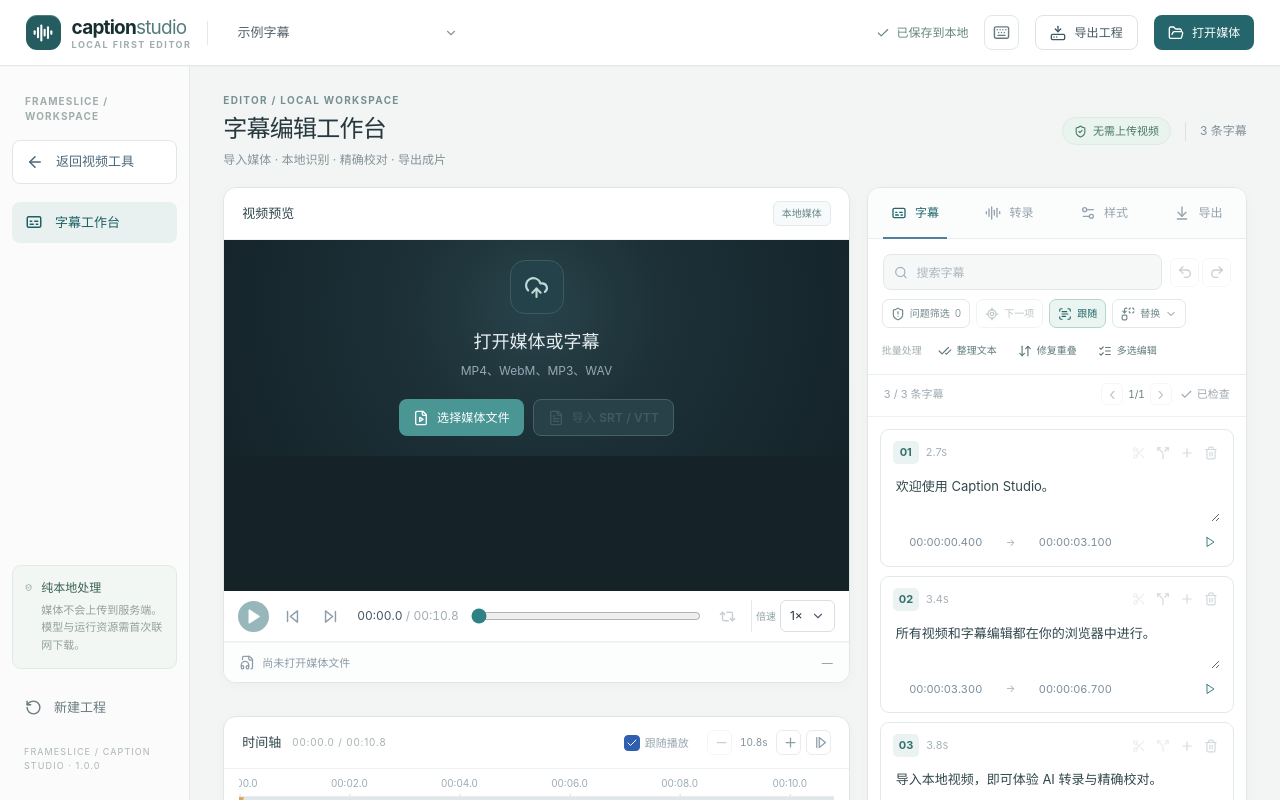
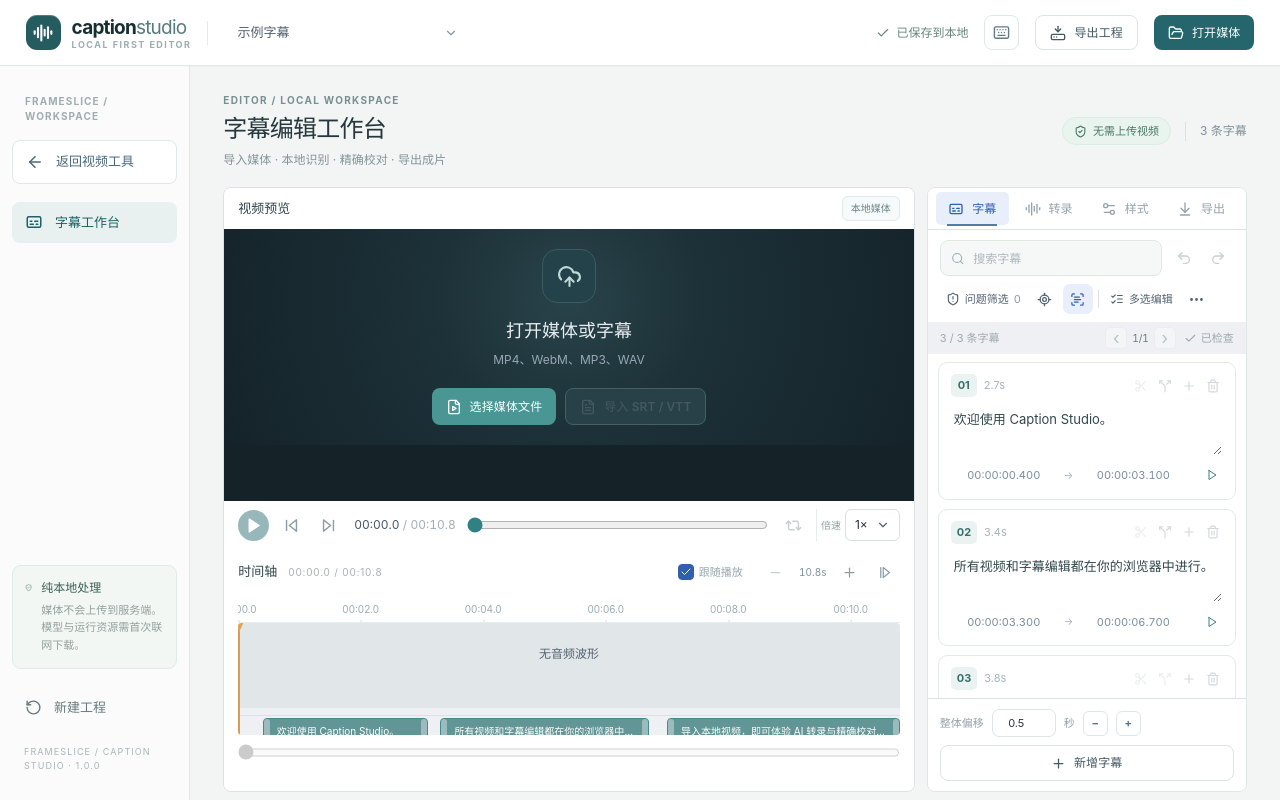
Before and after one commit to weepwood/FrameSlice, a React (Vite) app in the folder apps/caption-studio/: page / in a window 1280 px wide. Both pictures are taken after a click on the button "加载示例字幕". Shown: the top 800 px of the page. Built offline with nearby package versions, Linux system fonts and the light colour scheme.

Commit message:
重构字幕工作台布局并复用开源校对工具组件

```diff
--- a/apps/caption-studio/src/App.tsx
+++ b/apps/caption-studio/src/App.tsx
@@ -372,7 +372,7 @@ export default function App({embedded=false}:{embedded?:boolean}={}){
         }
         {error&&<div className="error-banner" role="alert"><AlertTriangle size={16}/><span>{error}</span><button aria-label="关闭错误提示" onClick={()=>setError('')}><X size={16}/></button></div>}
         {mediaMissing&&<div className="notice-banner"><Info size={16}/>已恢复字幕工程，但媒体文件不会自动保存。请重新打开「{originalMediaName}」以继续视频预览。</div>}
-        <div className="content-grid">
+        <div className="content-grid caption-editor-layout">
           <div className="main-column">
             <section className="video-panel surface">
               <div className="section-title"><div><strong>视频预览</strong></div><span className="chip">{isVideo?'视频':'本地媒体'}</span></div>
@@ -398,7 +398,7 @@ export default function App({embedded=false}:{embedded?:boolean}={}){
                 <button className={`icon-btn loop-button ${loopSelected?'active':''}`} disabled={!selectedCue||!file} aria-pressed={loopSelected} title="循环播放已选字幕" aria-label="循环播放选中字幕" onClick={()=>{if(!loopSelected&&selectedCue)seek(selectedCue.start);setLoopSelected(v=>!v)}}><Repeat2 size={17}/></button>
                 <label className="speed-control"><span>倍速</span><CaptionSelect label="播放速度" value={playbackRate} onChange={setPlaybackRate} options={[.5,.75,1,1.25,1.5,2].map(value=>({value,label:value+"×"}))}/></label>
               </div>
-              <div className="media-info"><div><FileAudio size={15}/><span>{file?.name??'尚未打开媒体文件'}</span></div><span>{file?sizeText(file.size):'—'}</span></div>
+              {file&&<div className="media-info"><div><FileAudio size={15}/><span>{file?.name??'尚未打开媒体文件'}</span></div><span>{sizeText(file.size)}</span></div>}
             </section>
             <Timeline intervalIndex={intervals} duration={effectiveDuration} cues={cues} peaks={peaks} time={time} selectedId={selectedId} onSeek={seek} onSelect={id=>{setSelectedId(id);const index=cueIndex.get(id);if(index!==undefined){setQuery('');setOnlyIssues(false);setIssueKind('all');setCuePage(Math.floor(index/100));setTab('cues')}}} onUpdate={updateCue}/>
 
@@ -429,16 +429,16 @@ export default function App({embedded=false}:{embedded?:boolean}={}){
               {transcriber.state.phase==='error'&&<div className="task-status failed"><AlertTriangle size={15}/>{transcriber.state.message}</div>}
             </section>
             </Tabs.Panel>
-            <Tabs.Panel value="cues" className="caption-tab-content">
-              <div className="side-tools"><div className="subtitle-search"><Search size={15}/><input ref={searchInput} placeholder="搜索字幕" aria-label="搜索字幕" value={query} onChange={e=>changeQuery(e.target.value)}/></div><div className="history-buttons"><button className="icon-btn" disabled={!canUndo} onClick={undo} title="撤销 (Ctrl+Z)"><Undo2 size={16}/></button><button className="icon-btn" disabled={!canRedo} onClick={redo} title="重做"><Redo2 size={16}/></button></div></div>
+            <Tabs.Panel value="cues" className="caption-tab-content caption-cues-panel">
+              {(cues.length>0||canUndo||canRedo)&&<div className="side-tools"><div className="subtitle-search"><Search size={15}/><input ref={searchInput} placeholder="搜索字幕" aria-label="搜索字幕" value={query} onChange={e=>changeQuery(e.target.value)}/></div><div className="history-buttons"><button className="icon-btn" disabled={!canUndo} onClick={undo} title="撤销 (Ctrl+Z)"><Undo2 size={16}/></button><button className="icon-btn" disabled={!canRedo} onClick={redo} title="重做"><Redo2 size={16}/></button></div></div>}
               <ReviewTools cues={cues} query={query} onlyIssues={onlyIssues} followPlayback={followPlayback} selectedId={selectedId}
                 review={review} visibleCues={shown} batchMode={batchMode} onOpenBatch={()=>{setBatchMode(true);setFollowPlayback(false)}} onToggleIssues={changeIssueFilter} onFollowPlayback={setFollowPlayback} onNavigate={reviewNavigate} onChange={setCues}/>
               {onlyIssues&&<div className="cue-quality-tools"><CaptionSelect label="字幕问题类型" value={issueKind} options={[{value:'all',label:'全部问题 · '+review.affected},...(Object.entries(issueNames) as [Issue,string][]).map(([value,label])=>({value,label:label+' · '+review.counts[value]}))]} onChange={value=>{setIssueKind(value);setCuePage(0)}}/><button className="review-chip" onClick={exportQuality}>导出质量报告</button></div>}
               {batchMode&&<BatchCueTools cues={cues} page={pageCues} shown={shown} selected={batchIds} onSelect={setBatchIds} onChange={setCues} onClose={closeBatch}/>}
 
-              <div className="cue-stats"><span>{shown.length} / {cues.length} 条字幕</span><div className="cue-pagination"><button disabled={currentPage===0} title="上一页字幕" aria-label="上一页字幕" onClick={()=>browsePage(currentPage-1)}>‹</button>{pageCount>1?<label className="cue-page-jump"><input aria-label="字幕页码" inputMode="numeric" value={pageDraft??String(currentPage+1)} onChange={e=>setPageDraft(e.target.value)} onBlur={commitPage} onKeyDown={e=>{if(e.key==='Enter')e.currentTarget.blur();if(e.key==='Escape')setPageDraft(null)}}/><span>/{pageCount}</span></label>:<span>1/1</span>}<button disabled={currentPage>=pageCount-1} title="下一页字幕" aria-label="下一页字幕" onClick={()=>browsePage(currentPage+1)}>›</button></div><span className={problemCount?'issue-count':''}>{problemCount?<AlertTriangle size={13}/>:<Check size={13}/>} {cues.length?(problemCount?problemCount+' 项问题':'已检查'):'—'}</span></div>
+              {cues.length>0&&<div className="cue-stats"><span>{shown.length} / {cues.length} 条字幕</span><div className="cue-pagination"><button disabled={currentPage===0} title="上一页字幕" aria-label="上一页字幕" onClick={()=>browsePage(currentPage-1)}>‹</button>{pageCount>1?<label className="cue-page-jump"><input aria-label="字幕页码" inputMode="numeric" value={pageDraft??String(currentPage+1)} onChange={e=>setPageDraft(e.target.value)} onBlur={commitPage} onKeyDown={e=>{if(e.key==='Enter')e.currentTarget.blur();if(e.key==='Escape')setPageDraft(null)}}/><span>/{pageCount}</span></label>:<span>1/1</span>}<button disabled={currentPage>=pageCount-1} title="下一页字幕" aria-label="下一页字幕" onClick={()=>browsePage(currentPage+1)}>›</button></div><span className={problemCount?'issue-count':''}>{problemCount?<AlertTriangle size={13}/>:<Check size={13}/>} {cues.length?(problemCount?problemCount+' 项问题':'已检查'):'—'}</span></div>}
               <div className="cue-list" ref={cueListRef}>
-                {!cues.length?<div className="empty-cues"><FileText size={29}/><h3>还没有字幕</h3></div>:shown.length===0?<div className="empty-cues"><Search size={22}/>没有匹配的字幕</div>:
+                {!cues.length?<div className="empty-cues"><FileText size={29}/><h3>还没有字幕</h3><p>从上方导入 SRT / VTT，或创建第一条字幕。</p></div>:shown.length===0?<div className="empty-cues"><Search size={22}/>没有匹配的字幕</div>:
                   pageCues.map((c)=>{const index=cueIndex.get(c.id)??-1,issues=review.byId.get(c.id)??[];return <article key={c.id} data-cue-id={c.id} data-current={activeCue?.id===c.id} className={`cue-row ${selectedId===c.id?'selected':''} ${activeCue?.id===c.id?'playing':''}`} onClick={()=>setSelectedId(c.id)}>
                     <div className="cue-row-top">{batchMode&&<Checkbox.Root className="caption-checkbox" aria-label={'选择第 '+(index+1)+' 条字幕'} checked={batchIds.has(c.id)} onCheckedChange={checked=>setBatchIds(old=>{const next=new Set(old);if(checked)next.add(c.id);else next.delete(c.id);return next})}><Checkbox.Indicator><Check size={12}/></Checkbox.Indicator></Checkbox.Root>}<button className="cue-number" onClick={e=>{e.stopPropagation();seek(c.start);setSelectedId(c.id)}}>{String(index+1).padStart(2,'0')}</button><span className="cue-duration">{(c.end-c.start).toFixed(1)}s</span><div className="cue-row-actions"><button title="在播放位置拆分" aria-label="在播放位置拆分字幕" disabled={time-c.start<.08||c.end-time<.08||Array.from(c.text).length<2} onClick={()=>setCues(xs=>splitCue(xs,c.id,time))}><Scissors size={14}/></button><button title="与下一条合并" disabled={index===cues.length-1} onClick={()=>setCues(xs=>mergeNext(xs,c.id))}><Split size={14}/></button><button title="新增下一条" onClick={()=>insertAfter(c.id)}><Plus size={14}/></button><button title="删除字幕" onClick={()=>setCues(xs=>xs.filter(x=>x.id!==c.id))}><Trash2 size={14}/></button></div></div>
                     <textarea aria-label={`第 ${index+1} 条字幕`} rows={Math.max(1,Math.min(4,Math.ceil(c.text.length/30)))} value={c.text} onChange={e=>updateCue(c.id,{text:e.target.value})} onFocus={()=>setSelectedId(c.id)}/>
@@ -446,7 +446,7 @@ export default function App({embedded=false}:{embedded?:boolean}={}){
                     {issues.length>0&&<div className="cue-issues">{issues.map(issue=><span key={issue}>{issueNames[issue]}</span>)}</div>}
                   </article>})}
               </div>
-              <div className="cue-footer"><div className="shift-controls"><span>整体偏移</span><input aria-label="偏移秒数" type="number" step="0.1" value={shift} onChange={e=>setShift(e.target.value)}/><span>秒</span><button onClick={()=>setCues(c=>shiftCues(c,-(Number(shift)||0)))} title="提前字幕">−</button><button onClick={()=>setCues(c=>shiftCues(c,Number(shift)||0))} title="延后字幕">+</button></div><button className="btn outline full" onClick={()=>insertAfter(cues[cues.length-1]?.id)}><Plus size={15}/>新增字幕</button></div>
+              <div className="cue-footer">{cues.length>0&&<div className="shift-controls"><span>整体偏移</span><input aria-label="偏移秒数" type="number" step="0.1" value={shift} onChange={e=>setShift(e.target.value)}/><span>秒</span><button onClick={()=>setCues(c=>shiftCues(c,-(Number(shift)||0)))} title="提前字幕">−</button><button onClick={()=>setCues(c=>shiftCues(c,Number(shift)||0))} title="延后字幕">+</button></div>}<button className="btn outline full" onClick={()=>insertAfter(cues[cues.length-1]?.id)}><Plus size={15}/>新增字幕</button></div>
             </Tabs.Panel>
             <Tabs.Panel value="style" className="style-editor caption-tab-content">
               <div className="section-subheading"><strong>预览样式</strong></div>
--- a/apps/caption-studio/src/components/ReviewTools.tsx
+++ b/apps/caption-studio/src/components/ReviewTools.tsx
@@ -1,7 +1,9 @@
-import {useMemo,useState} from 'react';
-import {ArrowDownUp,CheckCheck,ChevronDown,ChevronUp,LocateFixed,Replace,ScanText,ShieldAlert,ListChecks} from 'lucide-react';
+import {useMemo,useState,useLayoutEffect,useRef} from 'react';
+import {ArrowDownUp,CheckCheck,LocateFixed,Replace,ScanText,ShieldAlert,ListChecks,Ellipsis} from 'lucide-react';
 import {cleanCaptionText,reviewCues,repairOverlaps,replaceCaptionText} from '../lib/review';
 import type {Cue} from '../lib/captions';
+import {Toolbar} from '@base-ui/react/toolbar';
+import {Menu} from '@base-ui/react/menu';
 
 interface Props {
   cues:Cue[];
@@ -23,6 +25,9 @@ export function ReviewTools({cues,review,visibleCues,query,onlyIssues,followPlay
   const [replaceOpen,setReplaceOpen]=useState(false);
   const [replacement,setReplacement]=useState('');
   const [notice,setNotice]=useState('');
+  const trigger=useRef<HTMLButtonElement>(null);
+  const [container,setContainer]=useState<HTMLElement|ShadowRoot|null>(null);
+  useLayoutEffect(()=>{const root=trigger.current?.getRootNode();setContainer(root instanceof ShadowRoot?root:document.body)},[cues.length>0]);
   const problems=useMemo(()=>visibleCues.filter(c=>review.byId.has(c.id)).map(c=>c.id),[visibleCues,review]);
   const term=query.trim();
   const replacements=useMemo(()=>term?cues.filter(c=>c.text.toLocaleLowerCase().includes(term.toLocaleLowerCase())).length:0,[cues,term]);
@@ -48,18 +53,26 @@ export function ReviewTools({cues,review,visibleCues,query,onlyIssues,followPlay
     onChange(list=>list.map(c=>({...c,text:replaceCaptionText(c.text,term,replacement)})));
     setNotice(`已替换 ${replacements} 条字幕，可通过撤销恢复`);
   };
+  if(!cues.length)return null;
   return <div className="review-toolbox">
-    <div className="review-controls">
-      <button className={`review-chip ${onlyIssues?'active':''}`} aria-pressed={onlyIssues} onClick={()=>onToggleIssues(!onlyIssues)} title="仅显示需要校对的字幕"><ShieldAlert size={14}/>问题筛选 <span>{review.affected}</span></button>
-      <button className="review-chip" disabled={!problems.length} onClick={goNext} title="定位下一条存在问题的字幕"><LocateFixed size={14}/>下一项</button>
-      <button className={`review-chip ${followPlayback?'active':''}`} aria-pressed={followPlayback} onClick={()=>onFollowPlayback(!followPlayback)} title="播放时自动滚动字幕列表"><ScanText size={14}/>跟随</button>
-      <button className={`review-chip ${replaceOpen?'active':''}`} aria-expanded={replaceOpen} disabled={!cues.length} onClick={()=>setReplaceOpen(v=>!v)} title="批量查找和替换字幕"><Replace size={14}/>替换 {replaceOpen?<ChevronUp size={12}/>:<ChevronDown size={12}/>}</button>
-    </div>
+    <Toolbar.Root className="review-controls" aria-label="字幕校对工具">
+      <Toolbar.Button className={`review-chip ${onlyIssues?'active':''}`} aria-pressed={onlyIssues} onClick={()=>onToggleIssues(!onlyIssues)} title="仅显示需要校对的字幕"><ShieldAlert size={14}/>问题筛选 <span>{review.affected}</span></Toolbar.Button>
+      <Toolbar.Button className="review-chip review-icon" aria-label="下一项" disabled={!problems.length} onClick={goNext} title="下一条问题字幕"><LocateFixed size={15}/></Toolbar.Button>
+      <Toolbar.Button className={`review-chip review-icon ${followPlayback?'active':''}`} aria-label="跟随" aria-pressed={followPlayback} onClick={()=>onFollowPlayback(!followPlayback)} title="播放时跟随字幕"><ScanText size={15}/></Toolbar.Button>
+      <Toolbar.Separator className="review-separator"/>
+      {!batchMode&&<Toolbar.Button className="review-chip" onClick={onOpenBatch}><ListChecks size={14}/>多选编辑</Toolbar.Button>}
+      <Menu.Root><Toolbar.Button render={<Menu.Trigger ref={trigger}/>} className="review-chip review-icon" aria-label="更多字幕操作" title="替换、整理与修复"><Ellipsis size={17}/></Toolbar.Button>
+      {container&&<Menu.Portal container={container}><Menu.Positioner align="end" sideOffset={6} collisionPadding={10} className="caption-menu-positioner"><Menu.Popup className="caption-project-menu">
+        <Menu.Item className="caption-menu-item" onClick={()=>setReplaceOpen(v=>!v)}><Replace size={15}/>{replaceOpen?'关闭替换':'查找并替换'}</Menu.Item>
+        <Menu.Separator className="caption-menu-divider"/>
+        <Menu.Item className="caption-menu-item" onClick={cleanup}><CheckCheck size={15}/>整理文本</Menu.Item>
+        <Menu.Item className="caption-menu-item" onClick={fixTime}><ArrowDownUp size={15}/>修复重叠</Menu.Item>
+      </Menu.Popup></Menu.Positioner></Menu.Portal>}</Menu.Root>
+    </Toolbar.Root>
     {replaceOpen&&<div className="replace-panel">
       <div className="replace-panel-heading"><span>查找并替换</span><small>使用上方搜索词，按原样匹配文本</small></div>
       <div className="replace-input-row"><input value={replacement} maxLength={200} onChange={e=>setReplacement(e.target.value)} aria-label="替换为" placeholder="替换为…"/><button className="btn small primary" disabled={!query||!replacements} onClick={replaceAll}>替换 {replacements} 条</button></div>
     </div>}
-    <div className="review-batch-actions"><span>批量处理</span><button onClick={cleanup} disabled={!cues.length} title="清理重复空格与标点前空格，不更改说话内容"><CheckCheck size={14}/>整理文本</button><button onClick={fixTime} disabled={!cues.length} title="只修复能保持最小时长的重叠字幕"><ArrowDownUp size={14}/>修复重叠</button>{cues.length>0&&!batchMode&&<button onClick={onOpenBatch}><ListChecks size={14}/>多选编辑</button>}</div>
     {notice&&<div className="review-notice" role="status">{notice}<button aria-label="关闭提示" onClick={()=>setNotice('')}>×</button></div>}
   </div>;
 }
--- /dev/null
+++ b/apps/caption-studio/src/editor-layout.css
@@ -0,0 +1,62 @@
+/* Caption workspace layout. One outer frame per column; local controls use Base UI. */
+.caption-editor-layout{
+  --ce-gap:12px;--ce-pad:14px;--ce-control:32px;
+  display:grid;grid-template-columns:minmax(0,1fr) minmax(320px,clamp(320px,27%,400px));
+  align-items:stretch;gap:var(--ce-gap);padding:0;
+}
+.app-shell .caption-editor-layout .main-column{
+  min-width:0;display:flex;flex-direction:column;gap:0;overflow:hidden;
+  border:1px solid var(--fs-border,#dce1e7);border-radius:8px;
+  background:var(--fs-surface,#fff);
+}
+.app-shell .caption-editor-layout .main-column>.surface{border:0;border-radius:0;box-shadow:none;margin:0}
+.app-shell .caption-editor-layout .video-panel>.section-title,
+.app-shell .caption-editor-layout .timeline-top{min-height:40px;height:auto;padding:8px var(--ce-pad);border:0}
+.app-shell .caption-editor-layout .video-frame{
+  width:100%;min-height:220px;height:clamp(240px,34vh,390px);max-height:none;aspect-ratio:auto;
+}
+.app-shell .caption-editor-layout .video-frame video{height:100%;max-height:100%;width:100%;object-fit:contain}
+.app-shell .caption-editor-layout .playback-controls{min-height:48px;height:auto;padding:8px var(--ce-pad);border:0;gap:8px}
+.app-shell .caption-editor-layout .media-info{border:0;padding:0 var(--ce-pad) 8px;min-height:0;height:auto;font-size:11px}
+.app-shell .caption-editor-layout .timeline{border-top:1px solid var(--fs-border,#dce1e7);flex:1;display:flex;flex-direction:column;padding-bottom:4px}
+.app-shell .caption-editor-layout .timeline-track{border:0;border-radius:4px;height:112px;background:var(--fs-raised,#eef0f3)}
+.app-shell .caption-editor-layout .cue-track{border-color:var(--fs-border,#dce1e7)}
+.app-shell .caption-editor-layout .timeline-ruler,.app-shell .caption-editor-layout .timeline-track{margin-inline:var(--ce-pad)}
+.app-shell .caption-editor-layout .timeline-scroll{margin:6px var(--ce-pad) 4px}
+.app-shell .caption-editor-layout .side-panel{position:static;min-height:0;max-height:none;min-width:0;align-self:stretch;display:flex;flex-direction:column;border-radius:8px;box-shadow:none;overflow:hidden}
+.caption-editor-layout .caption-inspector-tabs{flex:1;min-height:0}
+@container(min-width:741px){
+  .app-shell.embedded .caption-editor-layout .side-panel{contain:size}
+  .caption-editor-layout .caption-inspector-tabs{overflow:hidden}
+  .caption-editor-layout .caption-tab-content:not(.caption-cues-panel):not([hidden]){flex:1;min-height:0;overflow:auto}
+  .app-shell.embedded .caption-editor-layout .cue-list{min-height:0;max-height:none}
+}
+.app-shell .caption-editor-layout .side-tabs{padding:4px 8px;gap:3px;height:auto;min-height:42px;border:0;border-bottom:1px solid var(--fs-border,#dce1e7);background:var(--fs-surface,#fff)}
+.app-shell .caption-editor-layout .side-tabs button{min-height:32px;box-shadow:none;border:0;border-radius:5px;font-size:12px}
+.app-shell .caption-editor-layout .side-tabs button.active{background:var(--fs-selected,#e8effb);color:var(--fs-accent,#305fb1);box-shadow:none}
+.app-shell .caption-editor-layout .caption-cues-panel:not([hidden]){display:flex;flex-direction:column;flex:1;min-height:0}
+.app-shell .caption-editor-layout .side-tools{padding:10px 12px 4px;gap:6px}
+.app-shell .caption-editor-layout .subtitle-search{min-height:var(--ce-control);box-shadow:none}
+.app-shell .caption-editor-layout .history-buttons{gap:2px}
+.app-shell .caption-editor-layout .history-buttons .icon-btn{border:0;background:transparent;min-height:var(--ce-control);min-width:var(--ce-control)}
+.app-shell .caption-editor-layout .review-toolbox{padding:4px 12px 8px;border:0}
+.caption-editor-layout .review-controls{display:flex;align-items:center;gap:3px;flex-wrap:wrap}
+.app-shell .caption-editor-layout .review-chip{min-height:30px;padding:4px 6px;border:0;box-shadow:none;background:transparent;color:var(--fs-muted,#536173);font-size:11px;white-space:nowrap}
+.app-shell .caption-editor-layout .review-chip:hover:not(:disabled),.app-shell .caption-editor-layout .review-chip.active,.app-shell .caption-editor-layout .review-chip[aria-expanded=true]{background:var(--fs-selected,#e8effb);color:var(--fs-accent,#305fb1)}
+.caption-editor-layout .review-icon{width:30px;justify-content:center}
+.caption-editor-layout .review-separator{width:1px;height:18px;background:var(--fs-border,#dce1e7);margin-inline:2px}
+.app-shell .caption-editor-layout .cue-stats{min-height:32px;padding:4px 12px;border:0;background:var(--fs-raised,#eef0f3);font-size:11px}
+.app-shell .caption-editor-layout .cue-list{flex:1;min-height:140px;max-height:clamp(220px,43vh,620px);padding:8px 10px;overflow:auto}
+.app-shell .caption-editor-layout .cue-list:has(.empty-cues){display:grid;place-items:center;max-height:none}
+.app-shell .caption-editor-layout .empty-cues{padding:24px 12px;gap:8px;color:var(--fs-muted,#536173)}
+.caption-editor-layout .empty-cues h3,.caption-editor-layout .empty-cues p{margin:0}
+.caption-editor-layout .empty-cues p{font-size:12px;line-height:1.6;text-wrap:balance}
+.caption-editor-layout .empty-cues svg{flex:none}
+.app-shell .caption-editor-layout .cue-footer{margin-top:auto;padding:10px 12px;border-top:1px solid var(--fs-border,#dce1e7);background:var(--fs-surface,#fff);gap:8px}
+.app-shell .caption-editor-layout .cue-footer .full{min-height:34px}
+.app-shell .caption-editor-layout .timeline-actions .icon-btn{border:0;background:transparent;min-width:30px;min-height:30px}
+.app-shell .caption-editor-layout .timeline-actions .icon-btn:hover:not(:disabled){background:var(--fs-selected,#e8effb)}
+.caption-editor-layout :is(.review-chip,.side-tabs button,.icon-btn){transition:background-color 120ms ease,color 120ms ease}
+@container(max-width:740px){.app-shell .caption-editor-layout{grid-template-columns:minmax(0,1fr)}.app-shell .caption-editor-layout .side-panel{min-height:280px}.app-shell .caption-editor-layout .video-frame{height:240px;min-height:200px}}
+@media(max-width:600px){.app-shell .caption-editor-layout{grid-template-columns:minmax(0,1fr);--ce-pad:10px}.app-shell .caption-editor-layout .video-frame{height:220px;min-height:180px}.app-shell .caption-editor-layout .timeline-top{gap:4px}.app-shell .caption-editor-layout .cue-list{max-height:460px}}
+@media(prefers-reduced-motion:reduce){.caption-editor-layout :is(.review-chip,.side-tabs button,.icon-btn){transition:none}}
--- a/apps/caption-studio/src/embed.tsx
+++ b/apps/caption-studio/src/embed.tsx
@@ -2,6 +2,7 @@ import React from 'react'
 import { createRoot } from 'react-dom/client'
 import App from './App'
 import './styles.css'
+import './editor-layout.css'
 
 /**
  * Standalone React island, mounted within the FrameSlice Vue workspace.
--- a/apps/caption-studio/src/main.tsx
+++ b/apps/caption-studio/src/main.tsx
@@ -1,7 +1,8 @@
 import React from 'react';
 import ReactDOM from 'react-dom/client';
 import App from './App';
-import './styles.css';
+import './styles.css'
+import './editor-layout.css';
 
 ReactDOM.createRoot(document.getElementById('root')!).render(
   <React.StrictMode><App /></React.StrictMode>
```
Also changed, not shown: apps/caption-studio/src/styles.css (+9 -11 lines), 4 other files (tests, documents, lock files or other folders).
